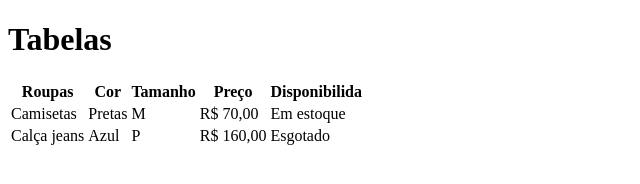
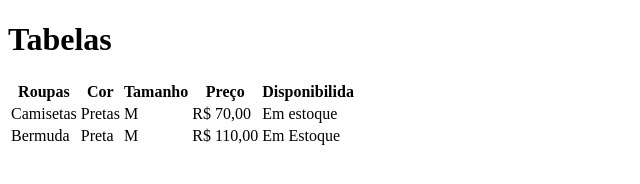
Before and after one commit to Kevinfms/aula-tabelas, a plain HTML site: page index.html in a window 1280 px wide. Shown: the whole page, without its empty margins (0-640 px from the left). Drawn offline with Linux system fonts and the light colour scheme.

Commit message:
trocado calça jeans para bermuda

```diff
--- a/index.html
+++ b/index.html
@@ -25,11 +25,11 @@
             <td>Em estoque</td>
         </tr>
         <tr>
-            <td>Calça jeans</td>
-            <td> Azul</td>
-            <td>P</td>
-            <td>R$ 160,00</td>
-            <td>Esgotado</td>
+            <td>Bermuda</td>
+            <td> Preta</td>
+            <td>M</td>
+            <td>R$ 110,00</td>
+            <td>Em Estoque</td>
         </tr>
     </table>
 
```
